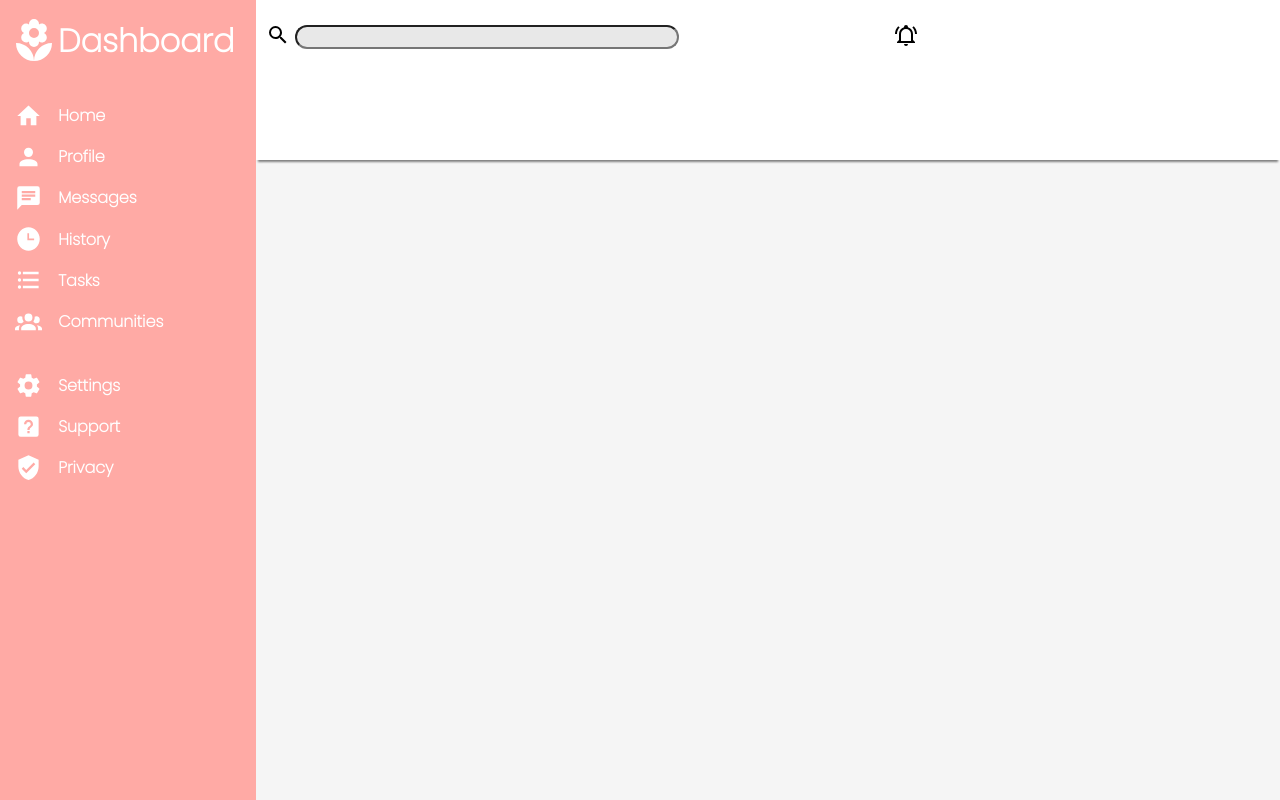
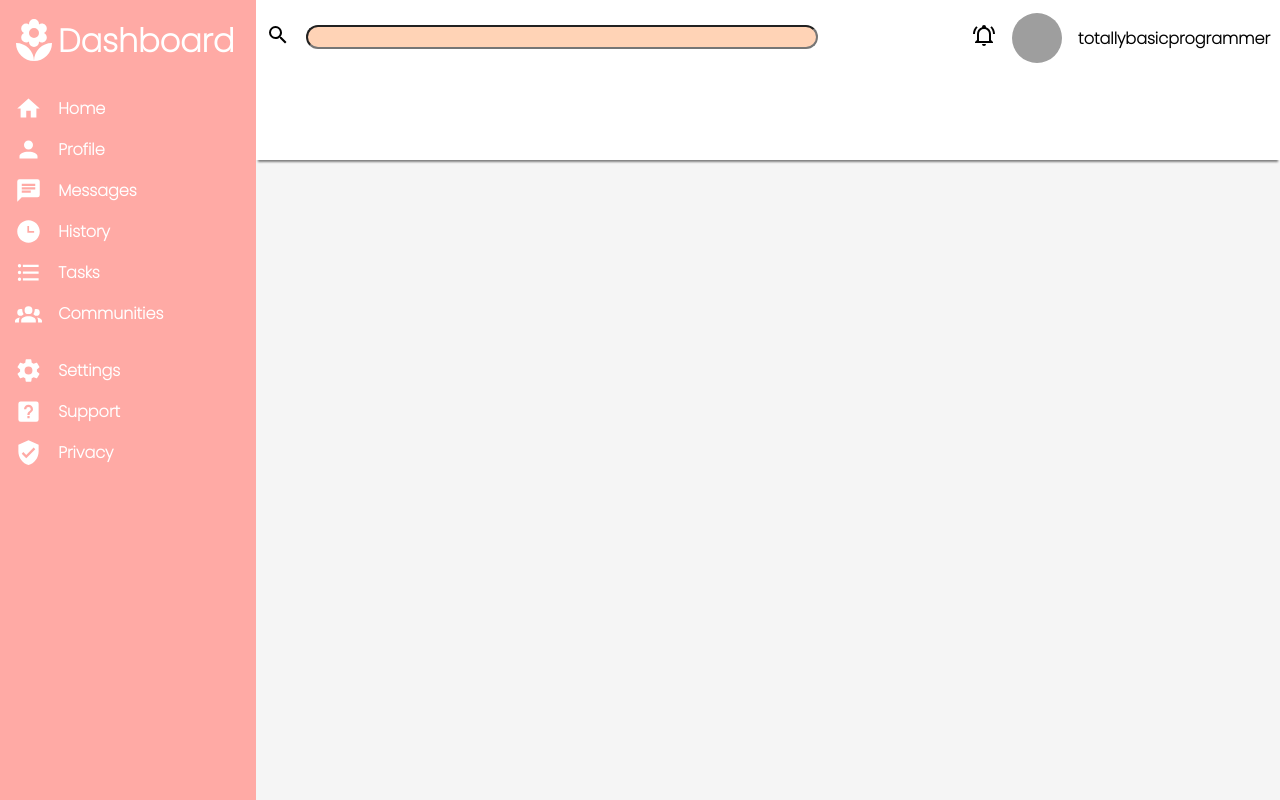
Before and after one commit to SyndicateGit/admin-dashboard, a plain HTML site: page index.html in a window 1280 px wide. Drawn offline with Linux system fonts and the light colour scheme; grey boxes are pictures that could not be loaded.

Commit message:
Added pfp to account header

```diff
--- a/index.html
+++ b/index.html
@@ -77,16 +77,17 @@
             <input type="text">
           </div>
         </div>
-
+      </div>
+      <div class="profile mini">
         <div class="bell">
           <div class="bell_icon">
             <img class ="svg" src="icons/bell-ring-outline.svg" alt="bell_icon">
           </div>
         </div>
-      </div>
-      <div class="profile mini">
-        <div class="pfp"></div>
-        <div class="name"></div>
+        <div class="pfp">
+          <img class="pfp" src="profiles/wan-j-kim-Ocebeo6V86g-unsplash.jpg" alt="sunflowerPfp">
+        </div>
+        <h4 class="name">totallybasicprogrammer</h4>
       </div>
       <div class="profile main">
         <div class="pfp"></div>
--- a/style.css
+++ b/style.css
@@ -1,4 +1,4 @@
-/*Alignment and Size*/
+/*Alignment and Size and background color*/
 *{
   box-sizing: border-box;
   padding: 0;
@@ -36,35 +36,41 @@
   background-color: white;
   grid-area: 1/1/2/2;
 
-  display: grid;
-  grid-template-columns: 4fr 1fr 1fr;
-  grid-template-rows: 1fr;
+  display: flex;
   align-items: center;
   justify-items: start;
 }
 
 
 .header .search .bar{
-  grid-area: 1/1/2/2;
   display: flex;
-  gap: 5px;
+  flex-grow: 1;
+  gap: 1rem;
 }
 
 
 .header .search .bar input{
   border-radius: 20px;
-  background-color: #E8E8E8;
-  width: clamp(200px, 30vw, 80vw);
+  background-color: #ffd3b6;
+  width: clamp(200px, 80%, 40vw);
+
+}
+
+.header .search .bar .input{
+  flex-grow: 1;
 }
 
 
-.header .bell{
-  grid-area: 1/3/-1/-1;
-}
 
 .header .mini{
   background-color: white;
   grid-area: 1/2/2/-1;
+
+  display: flex;
+  justify-content: center;
+  align-items: center;
+
+  gap: 1rem;
 }
 
 .header .main{
@@ -82,9 +88,11 @@
 
   display: flex;
   flex-direction: column;
-  gap: 3%;
+  gap: 1rem;
 
   padding: 10px;
+
+  width: max(250px, 20vw);
 }
 
 .dashboard .logo{
@@ -164,6 +172,23 @@
   background-color: white;
 }
 
+/*Makes pfp circle with image in center*/
+.pfp {
+  cursor: pointer;
+  display: inline-block;
+  width: 50px;
+  height: 50px;
+  border-radius: 50%;
+
+  background-repeat: no-repeat;
+  background-position: center center;
+  background-size: cover;
+}
+
+.name{
+  cursor: pointer;
+}
+
 /*Reactive Elements*/
 .dashboard *>*:hover{
   text-decoration: underline;
```
Also changed, not shown: 1 other file.
